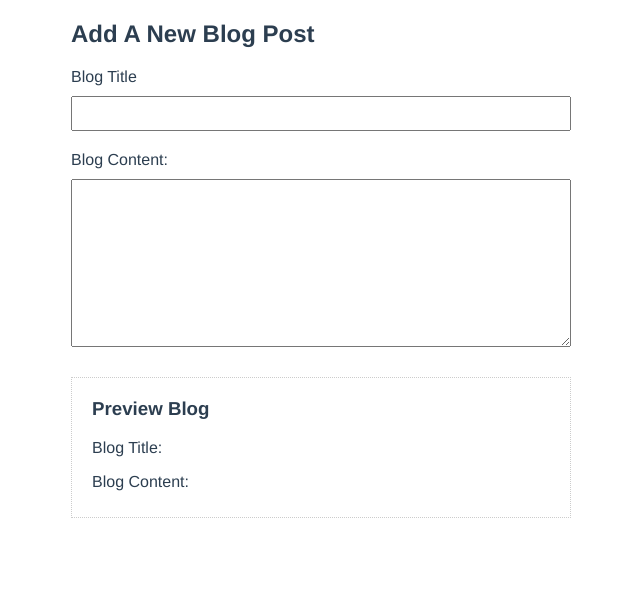
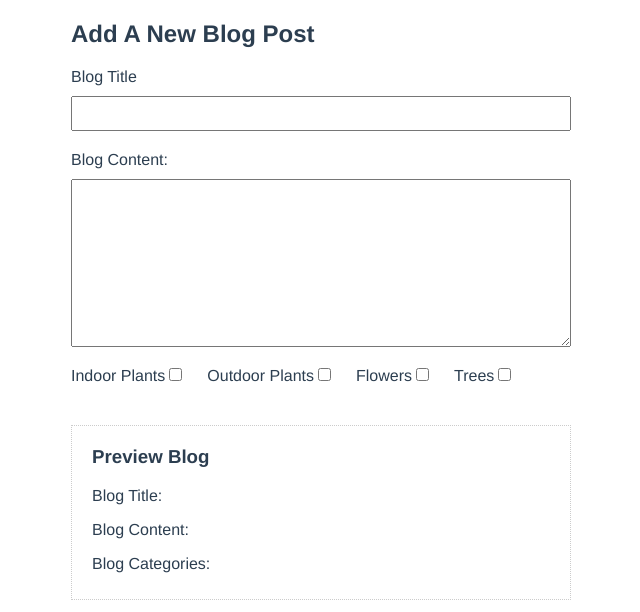
Before and after one commit to niamurrell/learning-vue-blog-demo, a Vue app: page / in a window 1280 px wide. Shown: the top 612 px of the page, without its empty margins (319-959 px from the left). Built offline with nearby package versions, Linux system fonts and the light colour scheme.

Commit message:
Checkbox inputs are bound with v-model

```diff
--- a/src/components/AddBlog.vue
+++ b/src/components/AddBlog.vue
@@ -8,11 +8,41 @@
       <label for="content">Blog Content:</label>
       <textarea v-model.lazy="blog.content" name="content" id="content" cols="30" rows="10"></textarea>
 
+      <div id="checkboxes">
+        <label for="indoor">Indoor Plants</label>
+        <input type="checkbox" name="indoor" id="indoor" value="indoor" v-model="blog.categories" />
+
+        <label for="outdoor">Outdoor Plants</label>
+        <input
+          type="checkbox"
+          name="outdoor"
+          id="outdoor"
+          value="outdoor"
+          v-model="blog.categories"
+        />
+
+        <label for="flowers">Flowers</label>
+        <input
+          type="checkbox"
+          name="flowers"
+          id="flowers"
+          value="flowers"
+          v-model="blog.categories"
+        />
+
+        <label for="trees">Trees</label>
+        <input type="checkbox" name="trees" id="trees" value="trees" v-model="blog.categories" />
+      </div>
+
       <div id="preview">
         <h3>Preview Blog</h3>
         <p>Blog Title: {{ blog.title }}</p>
         <p>Blog Content:</p>
         <p>{{ blog.content }}</p>
+        <p>Blog Categories:</p>
+        <ul>
+          <li v-for="category in blog.categories" v-bind:key="category">{{ category }}</li>
+        </ul>
       </div>
     </form>
   </div>
@@ -24,7 +54,8 @@ export default {
     return {
       blog: {
         title: "",
-        content: ""
+        content: "",
+        categories: []
       }
     };
   },
@@ -58,4 +89,12 @@ textarea {
 h3 {
   margin-top: 10px;
 }
+#checkboxes input {
+  display: inline-block;
+  margin-right: 25px;
+}
+
+#checkboxes label {
+  display: inline-block;
+}
 </style>
```
